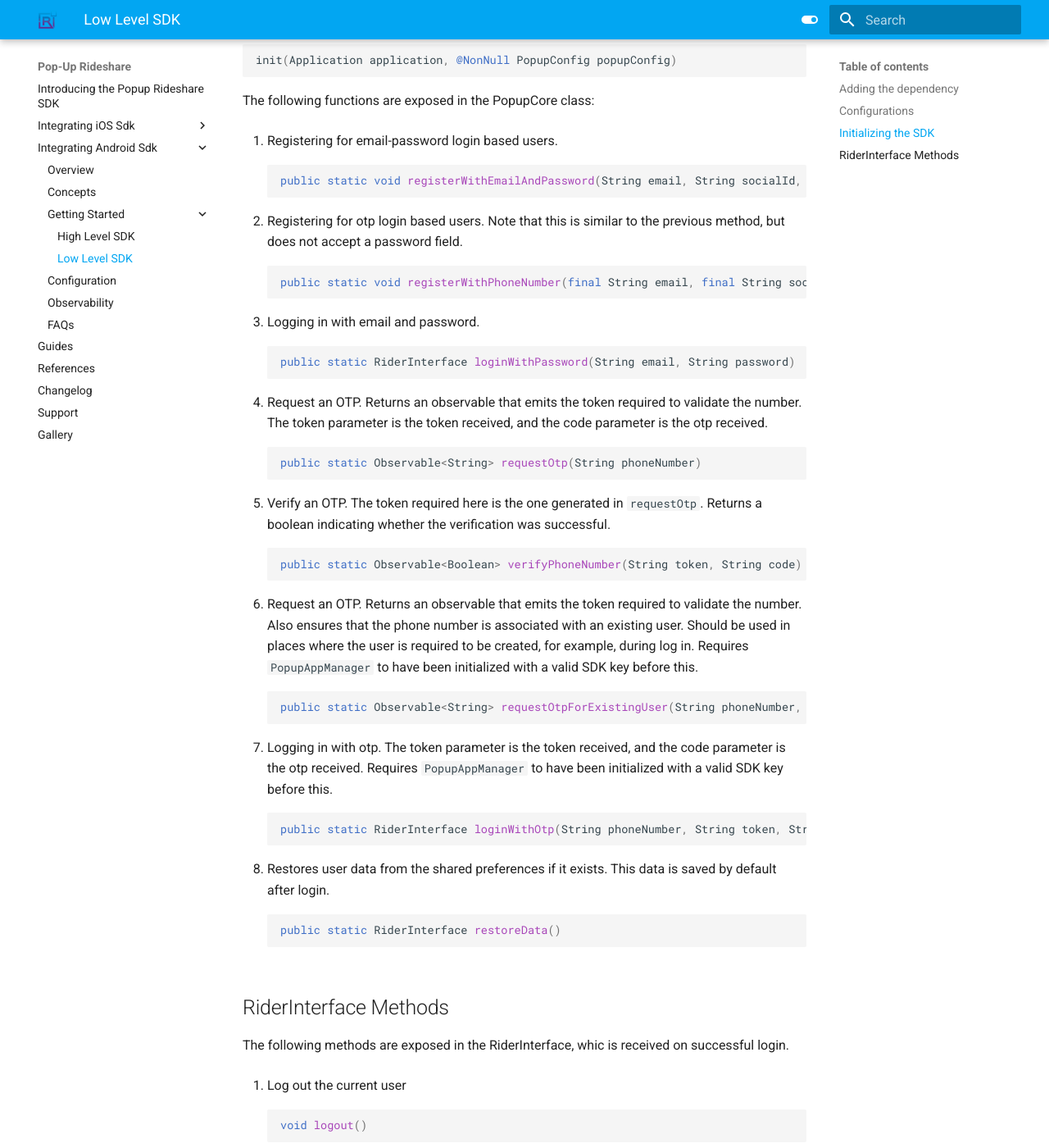
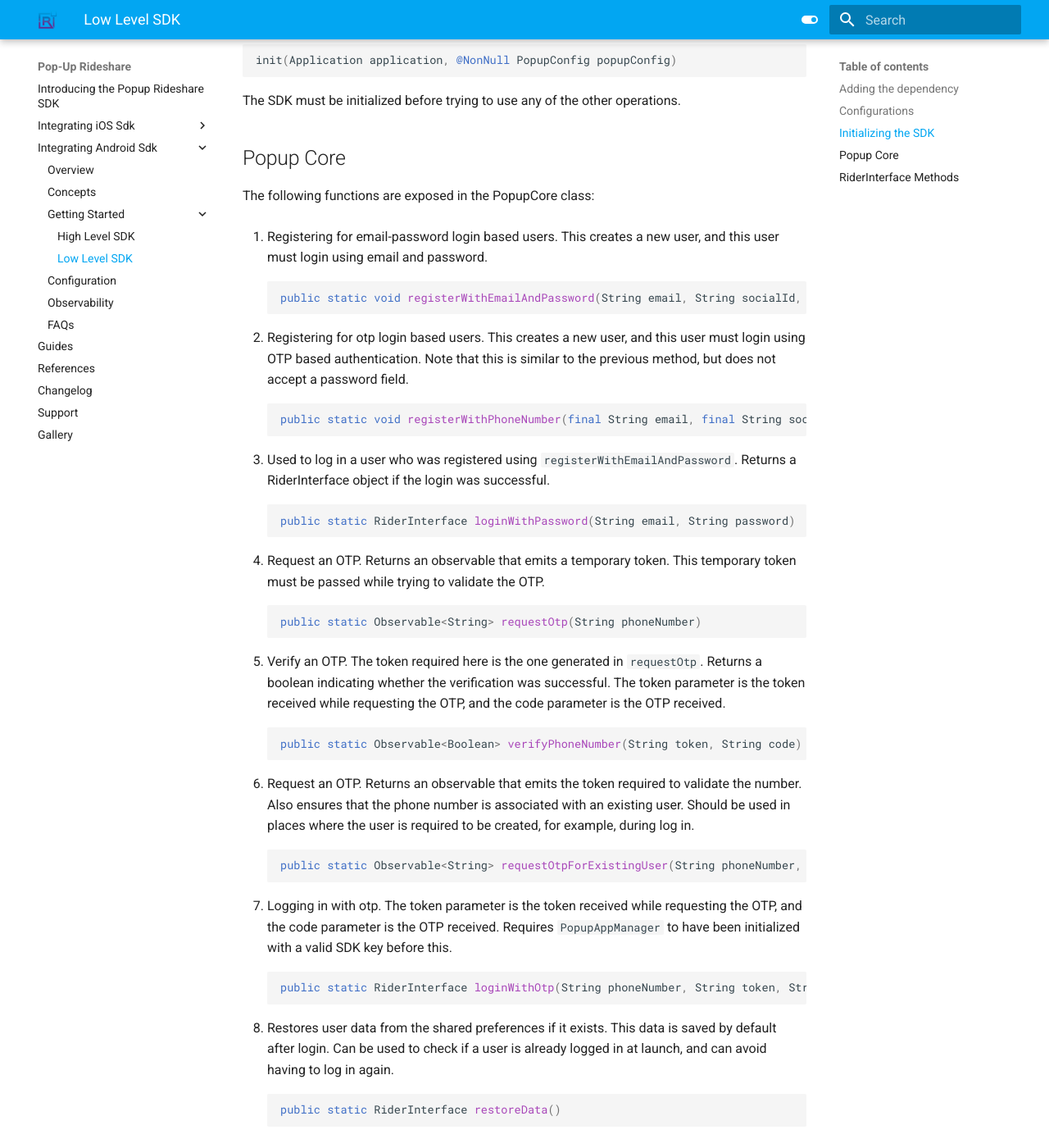
Before and after one commit to trilogy-group/Popup-Rideshare-SDK-Documentation, an MkDocs documentation site: the page built from docs/android/low-level-sdk-getting-started.md, in a window 1280 px wide and 1400 px high, scrolled down 1181 px. Shown: the whole window at 82% size. Built offline with MkDocs 1.6.1 and Material for MkDocs 9.7.7, drawn with Linux system fonts in a browser that asks for light colours; some of the changed text lies outside the part shown.

Commit message:
add more explanations

````diff
--- a/docs/android/low-level-sdk-getting-started.md
+++ b/docs/android/low-level-sdk-getting-started.md
@@ -44,28 +44,33 @@ The SDK must be initialized by calling the following method in PopupManager:
 init(Application application, @NonNull PopupConfig popupConfig)
 ```
 
+The SDK must be initialized before trying to use any of the other operations.
+
+## Popup Core
+
 The following functions are exposed in the PopupCore class:
 
-1.  Registering for email-password login based users.
+1.  Registering for email-password login based users. This creates a new user, and this user must login using email and password.
 
     ```java
     public static void registerWithEmailAndPassword(String email, String socialId, String password, String firstName, String lastName, String phone, String data, long cityId)
     ```
 
-2.  Registering for otp login based users. Note that this is similar to the previous method, but does not accept a password field.
+2.  Registering for otp login based users. This creates a new user, and this user must login using OTP based authentication. Note that this is similar to the previous method, but does not accept a password field.
 
     ```java
     public static void registerWithPhoneNumber(final String email, final String socialId, String firstName, String lastName, String phone, String data, long cityId)
     ```
 
-3.  Logging in with email and password.
+3.  Used to log in a user who was registered using `registerWithEmailAndPassword`.
+    Returns a RiderInterface object if the login was successful.
 
     ```java
     public static RiderInterface loginWithPassword(String email, String password)
     ```
 
-4.  Request an OTP. Returns an observable that emits the token required to validate the number.
-    The token parameter is the token received, and the code parameter is the otp received.
+4.  Request an OTP. Returns an observable that emits a temporary token.
+    This temporary token must be passed while trying to validate the OTP.
 
     ```java
     public static Observable<String> requestOtp(String phoneNumber)
@@ -73,6 +78,7 @@ The following functions are exposed in the PopupCore class:
 
 5.  Verify an OTP. The token required here is the one generated in `requestOtp`.
     Returns a boolean indicating whether the verification was successful.
+    The token parameter is the token received while requesting the OTP, and the code parameter is the OTP received.
 
     ```java
     public static Observable<Boolean> verifyPhoneNumber(String token, String code)
@@ -81,13 +87,12 @@ The following functions are exposed in the PopupCore class:
 6.  Request an OTP. Returns an observable that emits the token required to validate the number.
     Also ensures that the phone number is associated with an existing user.
     Should be used in places where the user is required to be created, for example, during log in.
-    Requires `PopupAppManager` to have been initialized with a valid SDK key before this.
 
     ```java
     public static Observable<String> requestOtpForExistingUser(String phoneNumber, String SdkKey)
     ```
 
-7.  Logging in with otp. The token parameter is the token received, and the code parameter is the otp received.
+7.  Logging in with otp. The token parameter is the token received while requesting the OTP, and the code parameter is the OTP received.
     Requires `PopupAppManager` to have been initialized with a valid SDK key before this.
 
     ```java
@@ -95,6 +100,7 @@ The following functions are exposed in the PopupCore class:
     ```
 
 8.  Restores user data from the shared preferences if it exists. This data is saved by default after login.
+    Can be used to check if a user is already logged in at launch, and can avoid having to log in again.
 
     ```java
     public static RiderInterface restoreData()
@@ -104,13 +110,13 @@ The following functions are exposed in the PopupCore class:
 
 The following methods are exposed in the RiderInterface, whic is received on successful login.
 
-1.  Log out the current user
+1.  Log out the current user.
 
     ```java
     void logout()
     ```
 
-2.  Check whether the user has accepted the terms.
+2.  Check whether the user has accepted the Popup terms and conditions.
 
     ```java
     boolean hasAcceptedTerms()
@@ -128,7 +134,7 @@ The following methods are exposed in the RiderInterface, whic is received on suc
     boolean isInRide()
     ```
 
-5.  Get the logged in user's active ride.
+5.  Get the logged in user's active ride, if it exists.
 
     ```java
     Ride getActiveRide()
@@ -200,19 +206,19 @@ The following methods are exposed in the RiderInterface, whic is received on suc
     boolean hasUnpaid()
     ```
 
-17. Pay the unpaid balance.
+17. Pay off the balance for any unpaid ride.
 
     ```java
     Observable<Void> payUnpaidBalance()
     ```
 
-18. Register the token with the popup server to receive notifications.
+18. Register the token with the popup server to receive notifications. This is automatically done during login, but must be also called when Firebase refreshed the token.
 
     ```java
     Observable<Object> sendNotificationTokenToPopupServer(final String token, final AvatarType avatarType)
     ```
 
-19. Send an email to Popup support
+19. Send an email to Popup support.
 
     ```java
     Observable<Void> contactSupportMail(String message, long rideId, long cityId)
@@ -263,7 +269,7 @@ The following methods are exposed in the RiderInterface, whic is received on suc
     Observable<ServerMessage> postFoundItem(Map<String, RequestBody> params)
     ```
 
-27. Update a user's details.
+27. Update a user's details. Accepts the updated user object.
 
     ```java
     Observable<User> updateUser(User user)
````
Also changed, not shown: other parts of docs/android/low-level-sdk-getting-started.md (+2 -2 lines), docs/android/high-level-sdk-getting-started.md (+2 -0 lines).
